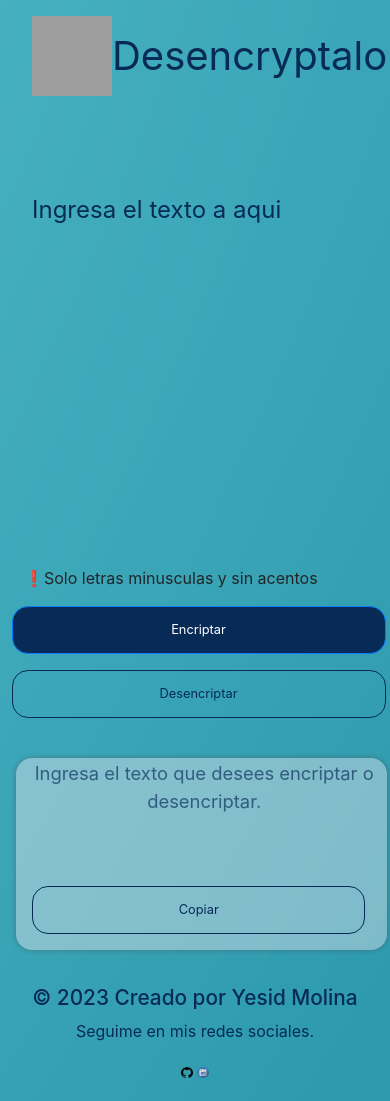
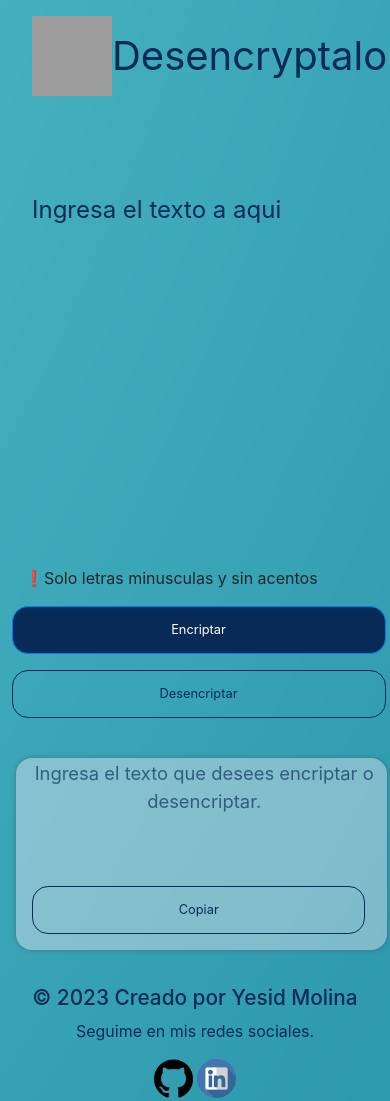
Before and after one commit to yesidmoli/desencryptalo.github.io, a plain HTML site: page index.html in a window 390 px wide. Shown: the top 1101 px of the page. Drawn offline with nearby package versions, Linux system fonts and the light colour scheme; grey boxes are pictures that could not be loaded.

Commit message:
Se ajusto tamaño iconos

```diff
--- a/css/style.css
+++ b/css/style.css
@@ -204,6 +204,9 @@ footer #imgIcon {
     margin-top: 0;
     text-align: center;
   }
+  footer #imgIcon {
+    width: 10%;
+  }
 }
 
 /*# sourceMappingURL=style.css.map */
```
